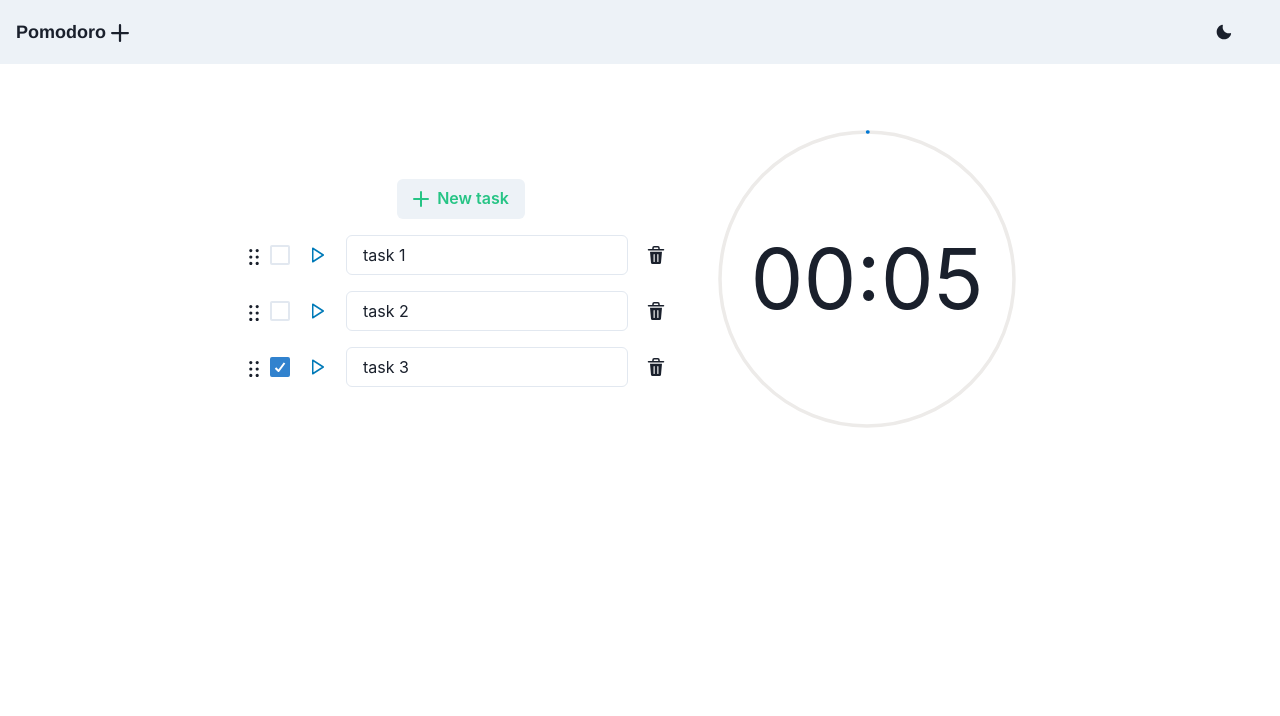
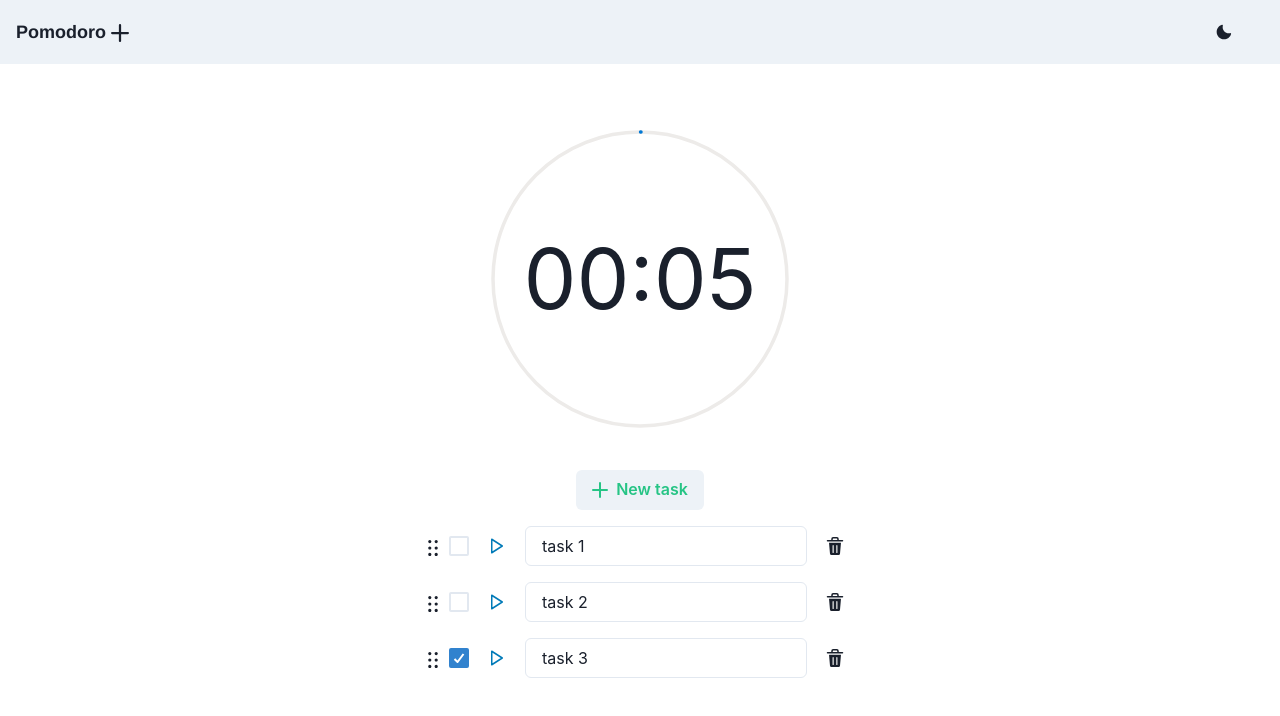
Before and after one commit to leosilva-dev/biblioteca-Sistema-Gestao, a React (Create React App) app: page / in a window 1280 px wide. Shown: the top 716 px of the page. Built offline with nearby package versions, Linux system fonts and the light colour scheme.

Commit message:
Alterando layout do app

```diff
--- a/src/pages/Home.tsx
+++ b/src/pages/Home.tsx
@@ -1,17 +1,13 @@
 import React from "react";
-import { HStack, VStack } from "@chakra-ui/react";
+import { VStack } from "@chakra-ui/react";
 import { Pomodoro } from "../shared/components/Pomodoro/Pomodoro";
 import { TaskList } from "../shared/components/task/TaskList";
 
 export const Home: React.FC = () => {
   return (
-    <HStack>
-      <VStack>
-        <TaskList />
-      </VStack>
-      <VStack>
-        <Pomodoro />
-      </VStack>
-    </HStack>
+    <VStack>
+      <Pomodoro />
+      <TaskList />
+    </VStack>
   );
 };
```
